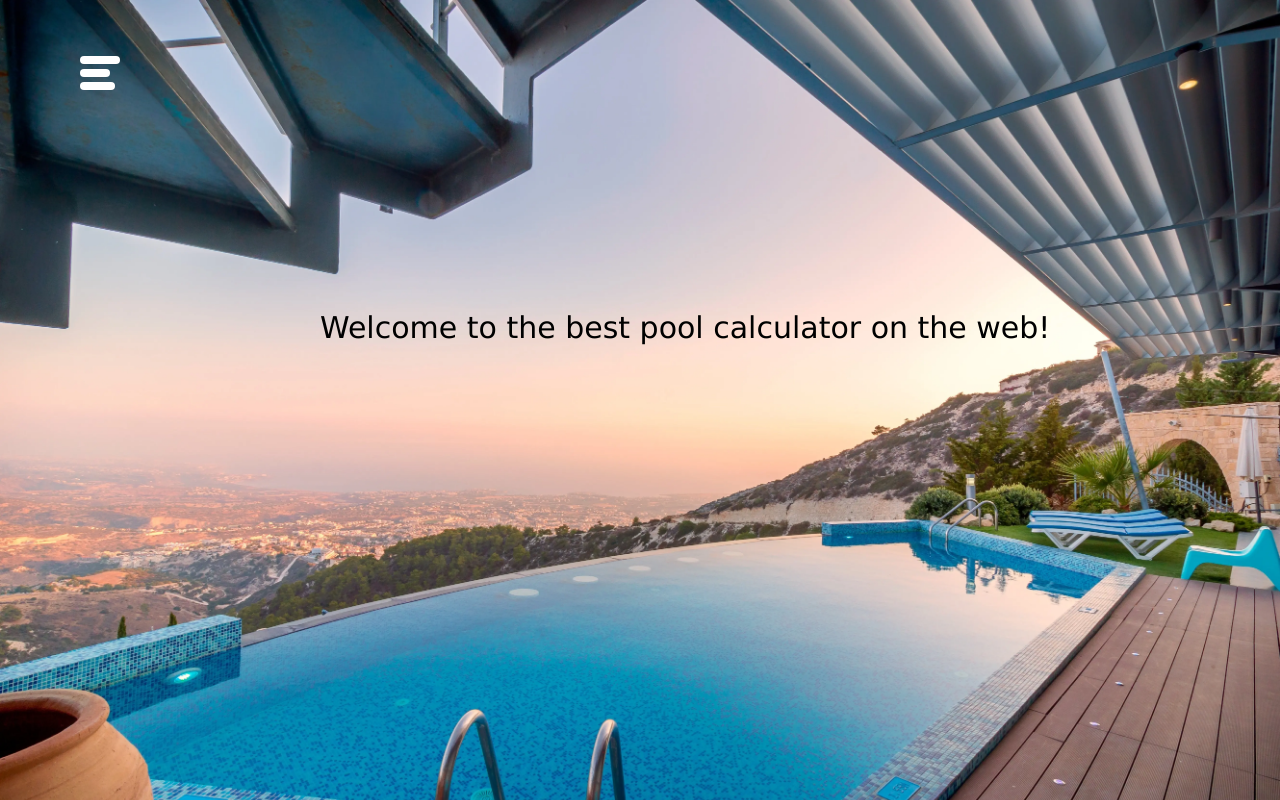
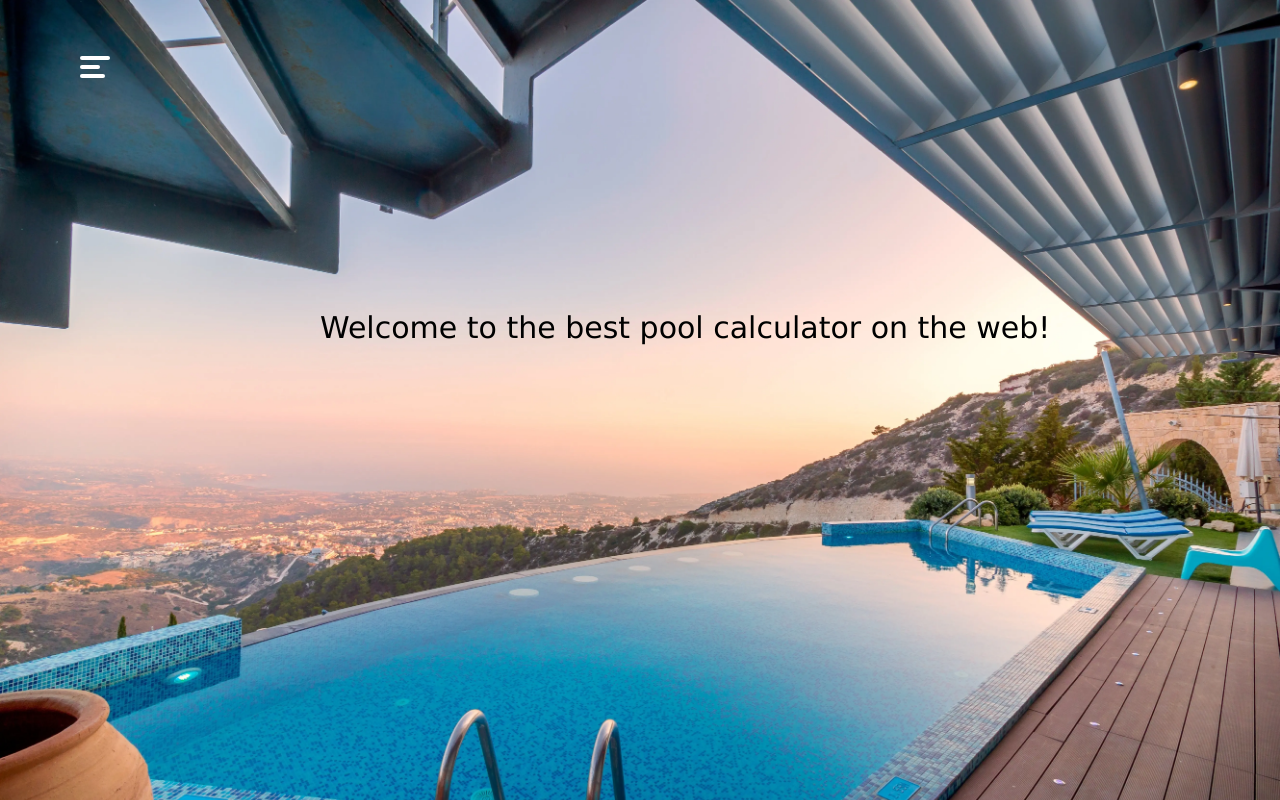
Before and after one commit to pschlafley/Pool-Chem-Calculator, a React (Create React App) app in the folder client/: page / in a window 1280 px wide. Built offline with nearby package versions, Linux system fonts and the light colour scheme.

Commit message:
changed media screen query for dropdown menu so that the three lines look better

```diff
--- a/client/src/components/Dropdown/dd.module.css
+++ b/client/src/components/Dropdown/dd.module.css
@@ -1,6 +1,6 @@
 li {
   list-style: none;
-    padding: .5em 0 .2em 0;
+  padding: 0.5em 0 0.2em 0;
 }
 
 .ddContainer > div {
@@ -61,7 +61,8 @@ button {
   position: relative;
   vertical-align: middle;
 }
-button::before, button::after {
+button::before,
+button::after {
   box-sizing: inherit;
   content: '';
   position: absolute;
@@ -70,9 +71,10 @@ button::before, button::after {
 }
 
 .draw {
-    transition: color .25s;
+  transition: color 0.25s;
 }
-.draw::before, .draw::after {
+.draw::before,
+.draw::after {
   border: 2px solid transparent;
   width: 0;
   height: 0;
@@ -89,43 +91,45 @@ button::before, button::after {
 }
 
 .draw:hover {
-    padding: .2em;
+  padding: 0.2em;
   cursor: pointer;
   color: orange;
 }
 
-.draw:hover::before, .draw:hover::after {
+.draw:hover::before,
+.draw:hover::after {
   width: 100%;
   height: 100%;
 }
 .draw:hover::before {
   border-top-color: black;
   border-right-color: black;
-    transition: width .3s ease-out, height .3s ease-out .25s;
+  transition: width 0.3s ease-out, height 0.3s ease-out 0.25s;
 }
 .draw:hover::after {
   border-bottom-color: black;
   border-left-color: black;
-  transition: border-color 0s ease-out 0.5s, width 0.25s ease-out 0.5s, height 0.25s ease-out 0.75s;
+  transition: border-color 0s ease-out 0.5s, width 0.25s ease-out 0.5s,
+    height 0.25s ease-out 0.75s;
 }
 
-@media only screen and (max-width: 1400px) and (min-width: 1100px) {
+@media screen and (max-width: 1400px) and (min-width: 1100px) {
   .ddContainer > div {
-        height: 8px;
+    height: 4px;
   }
   .lineOne {
-        width: 40px;
+    width: 30px;
   }
 
   .lineTwo {
-        width: 30px;
+    width: 20px;
   }
 
   .lineThree {
-        width: 35px;
+    width: 25px;
   }
 
   .ddContainer:hover div {
-        width: 40px;
+    width: 30px;
   }
 }
```
Lines whose indentation alone changed are shown as unchanged.
